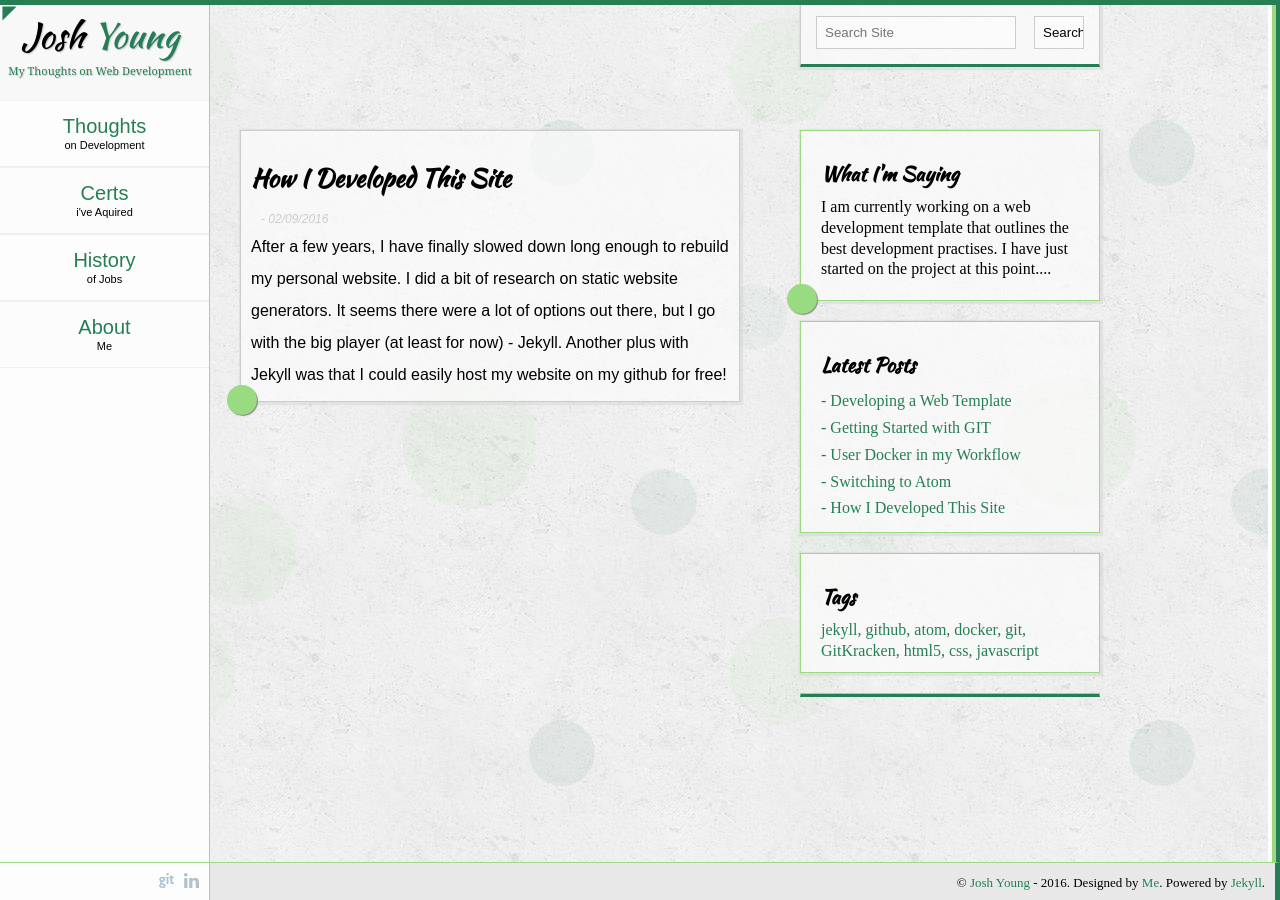
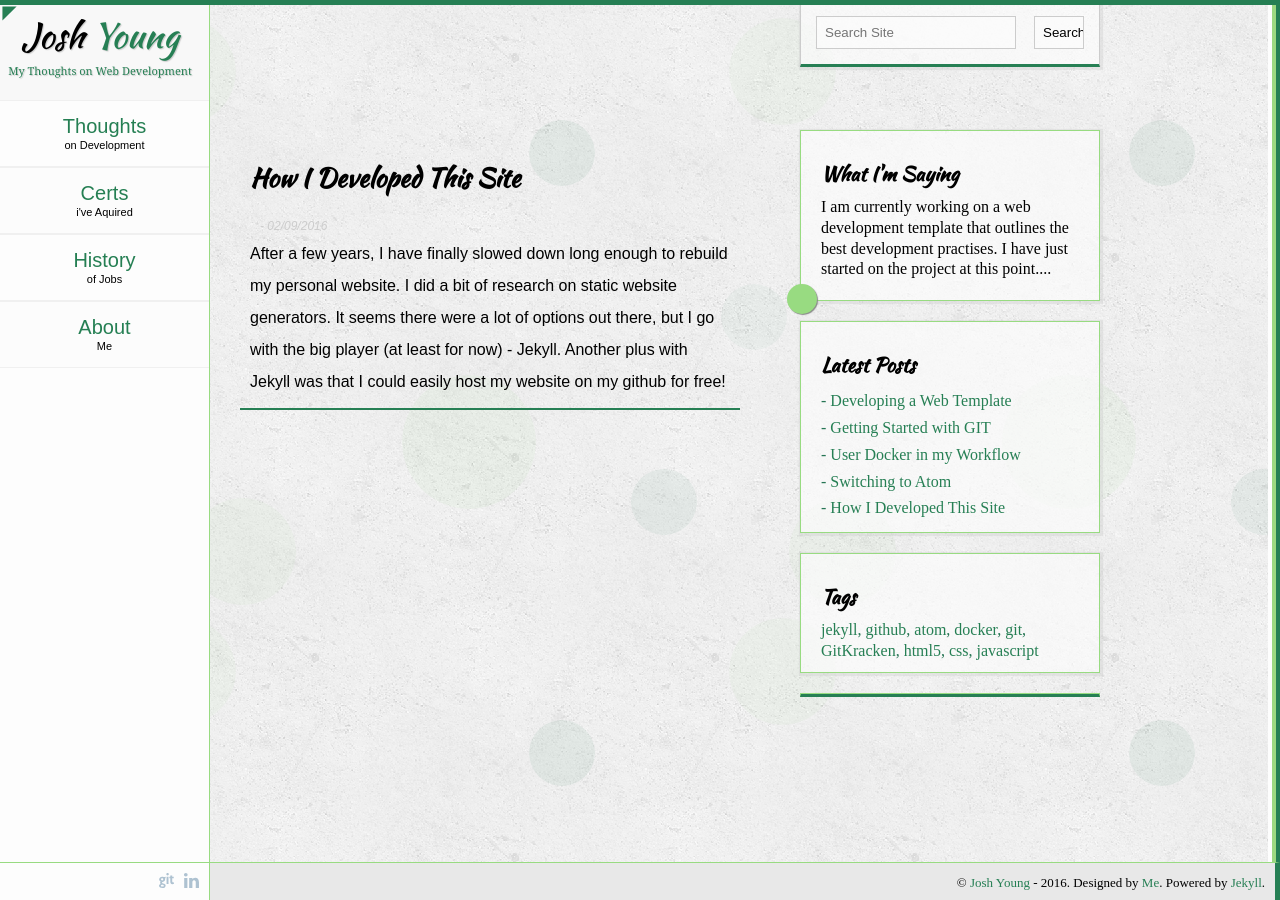
Before and after one commit to coder745/josh_website, a Jekyll site: the page built from _posts/2016-02-09-how-i-developed-site.md, in a window 1280 px wide. Built offline with Jekyll 4.4.1, drawn with Linux system fonts in a browser that asks for light colours.

Commit message:
Remove border from single post layout page

```diff
--- a/_layouts/portfolio_entry.html
+++ b/_layouts/portfolio_entry.html
@@ -3,8 +3,8 @@ layout: defaults
 ---
 
 
-<section>
-    <article class='subpage'>
+<section class='content'>
+    <article>
         <h2>{{page.title}}</h2>
         <div class="date">
             {{ page.date | date: '%m/%d/%Y' }}
```
